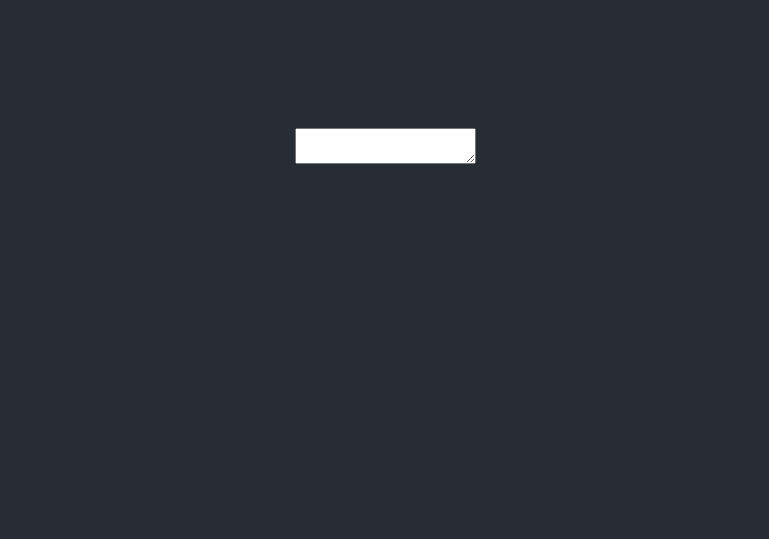
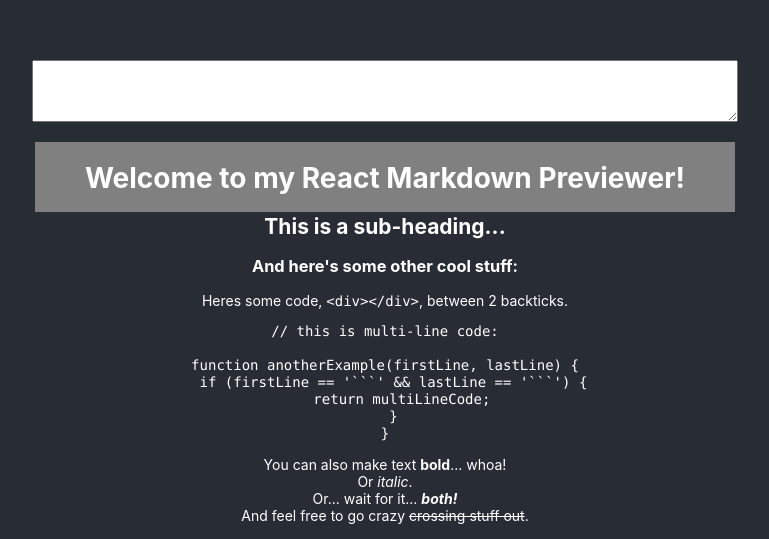
Before and after one commit to MarcinPietkiewicz/markdown-previewer, a React (Create React App) app: page / in a window 1280 px wide. Shown: the part 254-793 px from the top of the page, without its empty margins (255-1024 px from the left). Built offline with nearby package versions, Linux system fonts and the light colour scheme.

Commit message:
Added preliminary css to windows

```diff
--- a/package.json
+++ b/package.json
@@ -6,8 +6,9 @@
     "@testing-library/jest-dom": "^5.16.5",
     "@testing-library/react": "^13.4.0",
     "@testing-library/user-event": "^13.5.0",
+    "marked": "^4.0.0",
     "marked-react": "^1.3.0",
-    "marked": "^4.0.0",
+    "prismjs": "^1.29.0",
     "react": "^18.2.0",
     "react-dom": "^18.2.0",
     "react-scripts": "5.0.1",
--- a/src/InputOutput.css
+++ b/src/InputOutput.css
@@ -0,0 +1,13 @@
+#editor {
+    height: 4em;
+    width: 50em;
+    font-size:14px;
+}
+
+#preview {
+    height: 5em;
+    width: 50em;
+    margin:20px 0px;
+    background-color:gray;
+    font-size:14px;
+}
--- a/src/InputOutput.js
+++ b/src/InputOutput.js
@@ -1,17 +1,39 @@
 import React from "react";
 import "./InputOutput.css";
-import Markdown from "marked-react";
+// import Markdown from "marked-react";
 import { marked } from "marked";
+import Prism from "prismjs";
 
 class InputOutput extends React.Component {
   constructor(props) {
     super(props);
     this.state = { text: "" };
     this.getMarkdownText = this.getMarkdownText.bind(this);
+    this.handleChange = this.handleChange.bind(this);
+    marked.setOptions({
+      breaks: true,
+      highlight: function (code) {
+        return Prism.highlight(code, Prism.languages.javascript, "javascript");
+      },
+    });
+
+
+
   }
 
-  getMarkdownText(e) {
-    let rawMarkup = marked.parse(e.target.value,  { breaks: true});
+  componentDidMount() {
+    // inline code, a code block, a list item, a blockquote, an image, and bolded text
+
+    this.getMarkdownText(placeholder);
+  }
+
+  handleChange(e){
+this.getMarkdownText(e.target.value);
+  }
+
+  getMarkdownText(input) {
+    let rawMarkup = marked.parse(input, { breaks: true });
+    console.log(rawMarkup);
     this.setState({ text: rawMarkup });
     // return { __html: rawMarkup };
     // return rawMarkup;
@@ -20,16 +42,57 @@
   render() {
     return (
       <React.Fragment>
-        <textarea id="editor" onChange={this.getMarkdownText}></textarea>
-        <div id="preview">
-          <div dangerouslySetInnerHTML={{ __html: this.state.text}} />
-          {/* <Markdown value={`# header This is Markdown. \n longer text`} /> */}
-        </div>
+        <textarea id="editor" onChange={this.handleChange}></textarea>
+        <div id="preview" dangerouslySetInnerHTML={{ __html: this.state.text }} />
       </React.Fragment>
     );
   }
 }
 
+const placeholder = `# Welcome to my React Markdown Previewer!
+
+## This is a sub-heading...
+### And here's some other cool stuff:
+
+Heres some code, \`<div></div>\`, between 2 backticks.
+
+\`\`\`
+// this is multi-line code:
+
+function anotherExample(firstLine, lastLine) {
+  if (firstLine == '\`\`\`' && lastLine == '\`\`\`') {
+    return multiLineCode;
+  }
+}
+\`\`\`
+
+You can also make text **bold**... whoa!
+Or _italic_.
+Or... wait for it... **_both!_**
+And feel free to go crazy ~~crossing stuff out~~.
+
+There's also [links](https://www.freecodecamp.org), and
+> Block Quotes!
+
+And if you want to get really crazy, even tables:
+
+Wild Header | Crazy Header | Another Header?
+------------ | ------------- | -------------
+Your content can | be here, and it | can be here....
+And here. | Okay. | I think we get it.
+
+- And of course there are lists.
+  - Some are bulleted.
+     - With different indentation levels.
+        - That look like this.
+
+
+1. And there are numbered lists too.
+1. Use just 1s if you want!
+1. And last but not least, let's not forget embedded images:
+
+![freeCodeCamp Logo](https://cdn.freecodecamp.org/testable-projects-fcc/images/fcc_secondary.svg)
+`;
+
+
 export default InputOutput;
-
-<Markdown value={`- header This is Markdown. \n longer text`} />;
```
Also changed, not shown: 1 other file (tests, documents, lock files or other folders).
